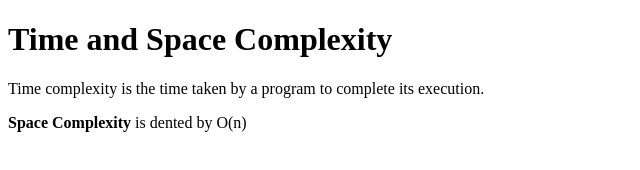
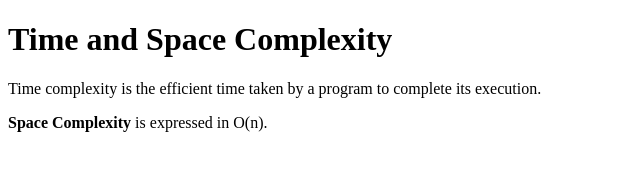
Before and after one commit to acciojob/time-and-space-complexity-VSaiBhavana, a website: page main.html in a window 1280 px wide. Shown: the whole page, without its empty margins (0-640 px from the left). Drawn offline with Linux system fonts and the light colour scheme.

Commit message:
created a submission

```diff
--- a/main.html
+++ b/main.html
@@ -5,8 +5,8 @@
 </head>
 <body>
 	<h1>Time and Space Complexity</h1>
-	<p>Time complexity is the time taken by a program to complete its execution.</p>
-	<p><B>Space Complexity</B> is dented by O(n)</p>
+	<p>Time complexity is the efficient time taken by a program to complete its execution.</p>
+	<p><b>Space Complexity</b> is expressed in O(n).</p>
     <script type="text/javascript" src="./script.js">
 </script>
 </body>
```
